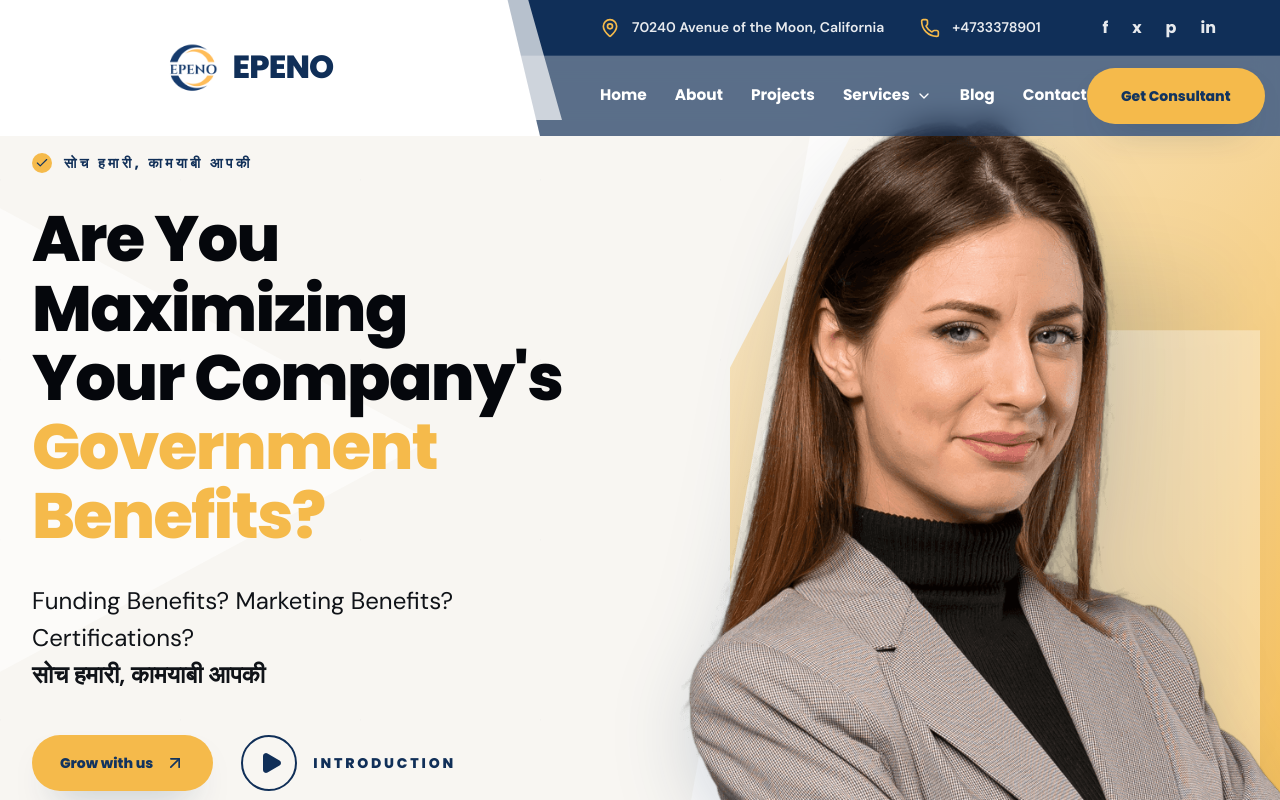
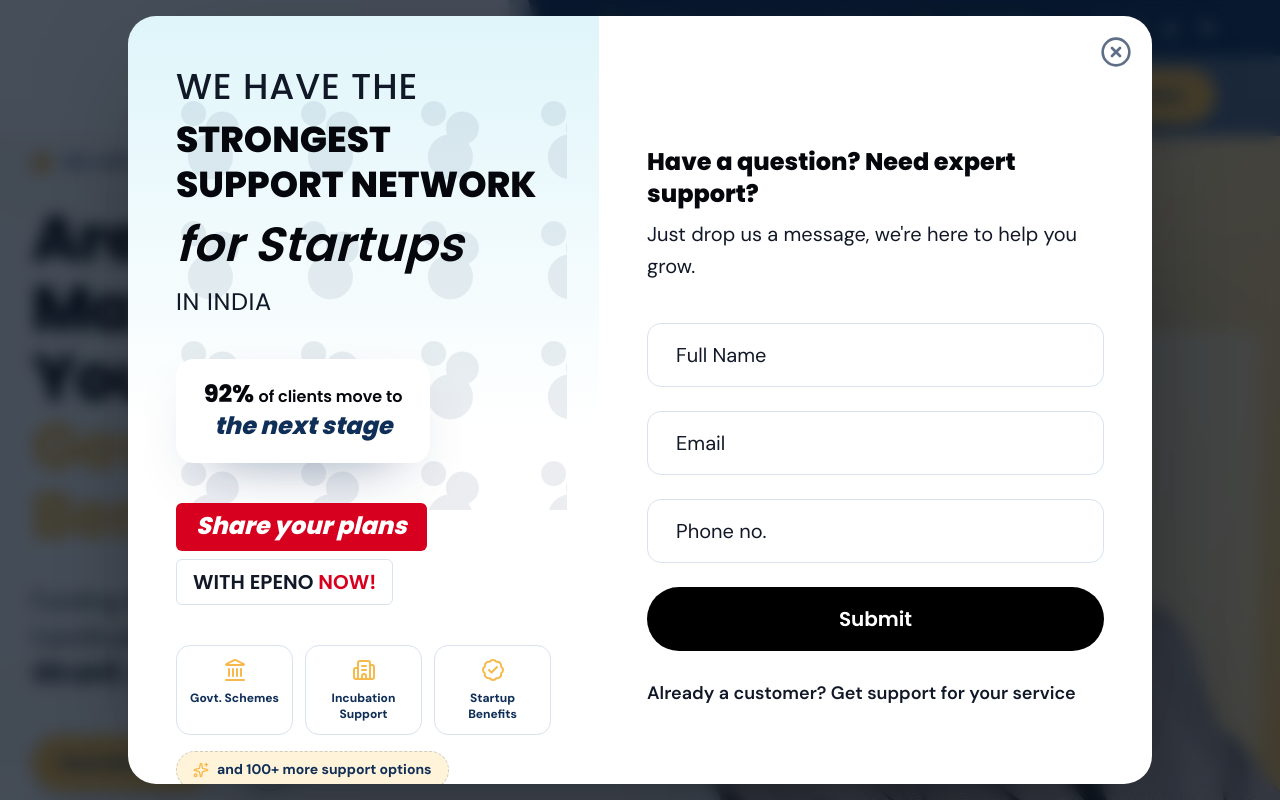
Before and after one commit to Abhinavraj53/Consulting-Website, a Next.js app: page / in a window 1280 px wide. Shown: the top 800 px of the page. Built offline with nearby package versions, Linux system fonts and the light colour scheme.

Commit message:
Add visitor lead popup

```diff
--- a/app/layout.tsx
+++ b/app/layout.tsx
@@ -1,5 +1,6 @@
 import type { Metadata } from 'next'
 import { Poppins, DM_Sans, Geist_Mono } from 'next/font/google'
+import { VisitorPopup } from '@/components/consua/visitor-popup'
 import './globals.css'
 
 const poppins = Poppins({
@@ -49,6 +50,7 @@
     >
       <body className="font-sans antialiased" suppressHydrationWarning>
         {children}
+        <VisitorPopup />
       </body>
     </html>
   )
--- a/components/consua/header.tsx
+++ b/components/consua/header.tsx
@@ -8,9 +8,7 @@
 const navItems = [
   { label: "Home", href: "/", hasDropdown: false },
   { label: "About", href: "/about-us", hasDropdown: false },
-  { label: "Projects", href: "/#projects", hasDropdown: false },
   { label: "Services", href: "/services", hasDropdown: true },
-  { label: "Blog", href: "/#blog", hasDropdown: false },
   { label: "Contact", href: "/#contact", hasDropdown: false },
 ]
 
@@ -116,7 +114,7 @@
         <div
           className={`mx-auto flex items-center justify-between px-6 transition-all duration-300 ${
             scrolled
-              ? "h-[76px] max-w-7xl"
+              ? "h-[76px] max-w-7xl xl:pl-[340px]"
               : "h-20 max-w-none xl:pl-[600px] xl:pr-16 2xl:pr-28"
           }`}
         >
--- /dev/null
+++ b/components/consua/visitor-popup.tsx
@@ -0,0 +1,171 @@
+"use client"
+
+import { FormEvent, useEffect, useState } from "react"
+import { BadgeCheck, Building2, CircleX, Landmark, Sparkles } from "lucide-react"
+
+const storageKey = "epeno-visitor-popup-dismissed"
+
+const networkItems = [
+  { label: "Govt. Schemes", icon: Landmark },
+  { label: "Incubation Support", icon: Building2 },
+  { label: "Startup Benefits", icon: BadgeCheck },
+]
+
+export function VisitorPopup() {
+  const [open, setOpen] = useState(false)
+  const [submitted, setSubmitted] = useState(false)
+
+  useEffect(() => {
+    if (window.sessionStorage.getItem(storageKey) === "true") {
+      return
+    }
+
+    const timer = window.setTimeout(() => setOpen(true), 700)
+    return () => window.clearTimeout(timer)
+  }, [])
+
+  const closePopup = () => {
+    window.sessionStorage.setItem(storageKey, "true")
+    setOpen(false)
+  }
+
+  const handleSubmit = (event: FormEvent<HTMLFormElement>) => {
+    event.preventDefault()
+    setSubmitted(true)
+    window.setTimeout(closePopup, 1400)
+  }
+
+  if (!open) {
+    return null
+  }
+
+  return (
+    <div
+      className="fixed inset-0 z-[100] flex items-center justify-center bg-[#06111f]/74 px-4 py-6 backdrop-blur-sm"
+      role="dialog"
+      aria-modal="true"
+      aria-labelledby="visitor-popup-title"
+    >
+      <div className="relative grid max-h-[calc(100vh-2rem)] w-full max-w-5xl overflow-y-auto rounded-[1.75rem] bg-white shadow-[0_32px_120px_-50px_rgba(0,0,0,0.72)] md:grid-cols-[0.92fr_1.08fr]">
+        <button
+          type="button"
+          onClick={closePopup}
+          aria-label="Close popup"
+          className="absolute right-5 top-5 z-10 rounded-full text-muted-foreground transition-colors hover:text-navy"
+        >
+          <CircleX className="h-8 w-8" />
+        </button>
+
+        <section className="relative overflow-hidden bg-gradient-to-b from-[#dff5fa] via-white to-white p-8 md:p-12">
+          <div
+            aria-hidden="true"
+            className="absolute inset-x-8 top-16 h-[430px] opacity-[0.08]"
+            style={{
+              backgroundImage:
+                "radial-gradient(circle at 28% 28%, #102f58 0 12px, transparent 13px), radial-gradient(circle at 52% 40%, #102f58 0 16px, transparent 17px), radial-gradient(circle at 42% 64%, #102f58 0 22px, transparent 23px)",
+              backgroundSize: "120px 120px",
+            }}
+          />
+
+          <div className="relative">
+            <p className="font-heading text-3xl font-medium uppercase leading-tight tracking-wide text-[#111827] md:text-4xl">
+              We have the
+            </p>
+            <h2 className="mt-2 font-heading text-3xl font-extrabold uppercase leading-tight text-[#05070c] md:text-4xl">
+              strongest support network
+            </h2>
+            <p className="mt-2 font-heading text-3xl font-semibold italic leading-tight text-[#05070c] md:text-5xl">
+              for Startups
+            </p>
+            <p className="mt-3 font-heading text-2xl uppercase tracking-wide text-[#111827]">
+              in India
+            </p>
+
+            <div className="mt-10 w-fit rounded-2xl bg-white px-7 py-5 text-center shadow-[0_22px_60px_-34px_rgba(16,47,88,0.7)]">
+              <p className="font-heading text-xl font-extrabold text-[#05070c] md:text-2xl">
+                92% <span className="text-base font-semibold">of clients move to</span>
+              </p>
+              <p className="font-heading text-2xl font-extrabold italic text-navy">
+                the next stage
+              </p>
+            </div>
+
+            <div className="mt-10">
+              <span className="inline-flex rounded-sm bg-[#d7001e] px-5 py-2 font-heading text-2xl font-extrabold italic text-white">
+                Share your plans
+              </span>
+              <p className="mt-2 w-fit rounded-sm border border-border bg-white px-4 py-2 font-heading text-xl font-semibold uppercase text-[#111827]">
+                with Epeno <span className="text-[#d7001e]">now!</span>
+              </p>
+            </div>
+
+            <div className="mt-10 grid gap-3 sm:grid-cols-3">
+              {networkItems.map((item) => (
+                <div key={item.label} className="rounded-xl border border-border bg-white/84 p-3 text-center">
+                  <item.icon className="mx-auto h-6 w-6 text-primary" />
+                  <p className="mt-2 text-xs font-extrabold leading-4 text-navy">
+                    {item.label}
+                  </p>
+                </div>
+              ))}
+            </div>
+
+            <div className="mt-4 inline-flex items-center gap-2 rounded-full border border-dashed border-navy/20 bg-accent px-4 py-2 text-sm font-bold text-navy">
+              <Sparkles className="h-4 w-4 text-primary" />
+              and 100+ more support options
+            </div>
+          </div>
+        </section>
+
+        <section className="flex items-center p-8 md:p-12">
+          <div className="w-full">
+            <h2 id="visitor-popup-title" className="font-heading text-2xl font-extrabold text-[#05070c]">
+              Have a question? Need expert support?
+            </h2>
+            <p className="mt-2 text-xl leading-8 text-[#111827]">
+              Just drop us a message, we&apos;re here to help you grow.
+            </p>
+
+            <form onSubmit={handleSubmit} className="mt-10 grid gap-6">
+              <input
+                required
+                name="name"
+                type="text"
+                placeholder="Full Name"
+                className="h-16 rounded-xl border border-border bg-white px-7 text-xl text-foreground outline-none transition-colors placeholder:text-[#111827] focus:border-primary focus:ring-2 focus:ring-primary/25"
+              />
+              <input
+                required
+                name="email"
+                type="email"
+                placeholder="Email"
+                className="h-16 rounded-xl border border-border bg-white px-7 text-xl text-foreground outline-none transition-colors placeholder:text-[#111827] focus:border-primary focus:ring-2 focus:ring-primary/25"
+              />
+              <input
+                required
+                name="phone"
+                type="tel"
+                placeholder="Phone no."
+                className="h-16 rounded-xl border border-border bg-white px-7 text-xl text-foreground outline-none transition-colors placeholder:text-[#111827] focus:border-primary focus:ring-2 focus:ring-primary/25"
+              />
+              <button
+                type="submit"
+                className="h-16 rounded-full bg-black font-heading text-xl font-semibold text-white transition-colors hover:bg-navy"
+              >
+                {submitted ? "Thank you!" : "Submit"}
+              </button>
+            </form>
+
+            <a
+              href="/about-us#contact"
+              onClick={closePopup}
+              className="mt-7 inline-flex text-lg font-semibold text-[#111827] transition-colors hover:text-primary"
+            >
+              Already a customer? Get support for your service
+            </a>
+          </div>
+        </section>
+      </div>
+    </div>
+  )
+}
```
